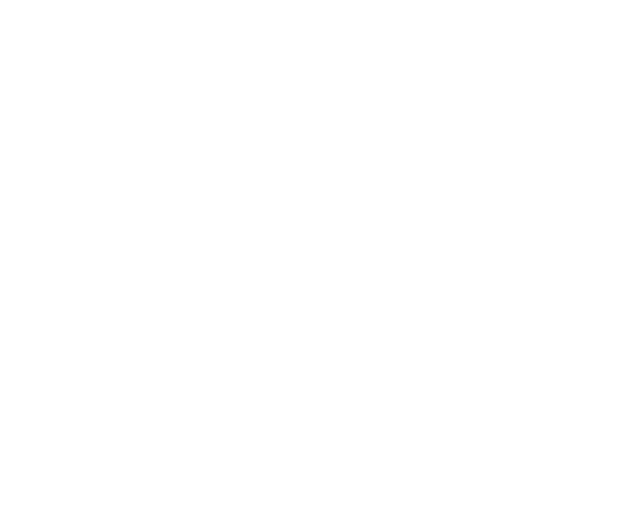
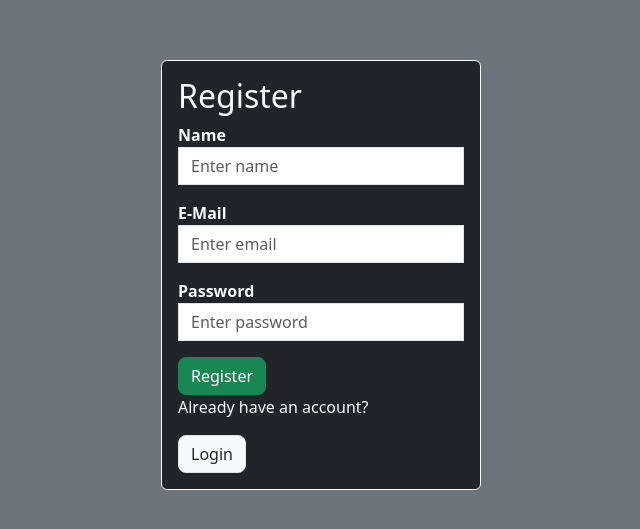
Before and after one commit to tomasjibaja/login-yousaf, a React (Vite) app in the folder client/: page / in a window 1280 px wide. Before the commit this address had no page. Shown: the part 125-654 px from the top of the page, without its empty margins (319-959 px from the left). Built offline with nearby package versions, Linux system fonts and the light colour scheme.

Commit message:
Arreglando rutas

```diff
--- a/client/src/App.jsx
+++ b/client/src/App.jsx
@@ -11,6 +11,7 @@
     <BrowserRouter>
       <Routes>
         <Route path='/register' element={<Signup />}></Route>
+        <Route path='/' element={<Signup />}></Route>
         <Route path='/login' element={<Login />}></Route>
         <Route path='/home' element={<Home />}></Route>
         <Route path='/users' element={<UserList />}></Route>
```
Also changed, not shown: client/vercel.json (added).
